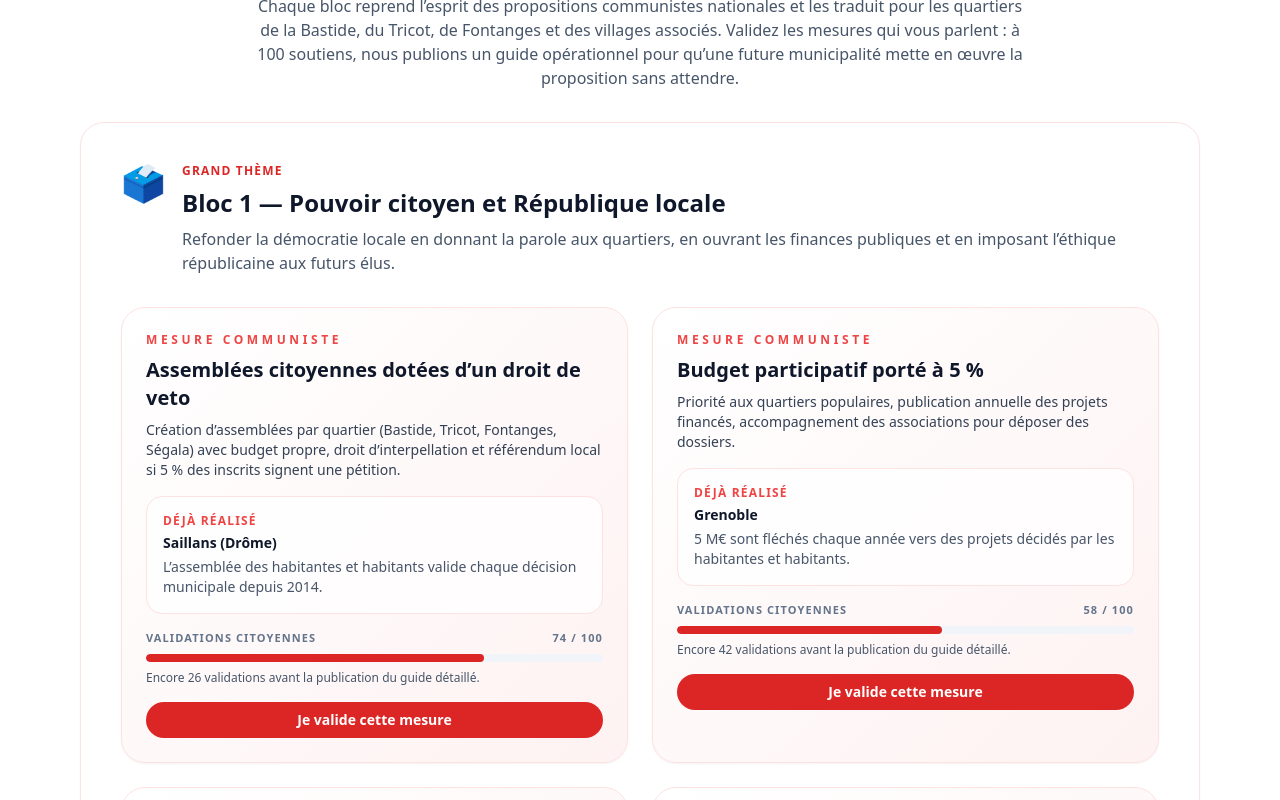
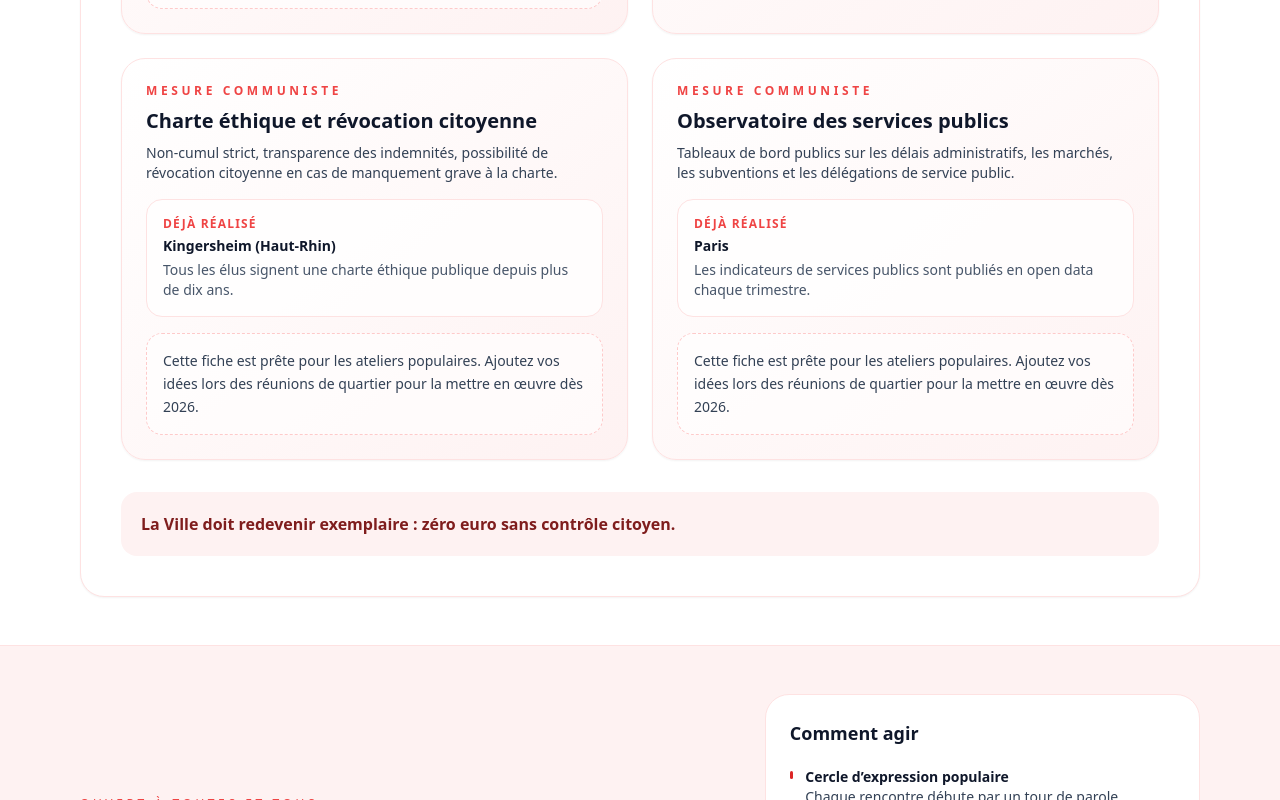
Before and after one commit to quentin12200/pcfvdr, a React (Vite) app: page / in a window 1280 px wide. Shown: the part 2200-3000 px from the top of the page. Built offline with nearby package versions, Linux system fonts and the light colour scheme; the HTML template or start-up script is replaced by a standard one.

Commit message:
Restructure layout with bandeau tabs and stats view

```diff
--- a/src/App.jsx
+++ b/src/App.jsx
@@ -1,17 +1,11 @@
 import React from "react";
 import { INTRO, SECTIONS, PARTICIPER, STATS } from "./content";
 import logoPcf from "../logo.png";
+import bandeau from "../bandeau.png";
 import "./index.css";
 
 const JOIN_URL = "https://www.pcf.fr/adherer";
-const VALIDATION_GOAL = 100;
-
 const ActionCard = ({ action }) => {
-  const [count, setCount] = React.useState(action.validations);
-  const percent = Math.min(100, Math.round((count / VALIDATION_GOAL) * 100));
-  const remaining = Math.max(0, VALIDATION_GOAL - count);
-  const isComplete = count >= VALIDATION_GOAL;
-
   return (
     <div className="rounded-3xl bg-gradient-to-br from-white to-red-50 border border-red-100 p-6 flex flex-col gap-4 shadow-sm">
       <div>
@@ -26,122 +20,110 @@ const ActionCard = ({ action }) => {
           <p className="mt-1 text-sm text-slate-600">{action.example.detail}</p>
         </div>
       )}
-      <div>
-        <div className="flex items-center justify-between text-[11px] uppercase tracking-widest text-slate-500 font-semibold">
-          <span>Validations citoyennes</span>
-          <span>
-            {count} / {VALIDATION_GOAL}
-          </span>
+      <div className="rounded-2xl border border-dashed border-red-200 bg-white/60 p-4 text-sm text-slate-700 leading-relaxed">
+        Cette fiche est prête pour les ateliers populaires. Ajoutez vos idées lors des réunions de quartier pour la mettre en
+        œuvre dès 2026.
       </div>
-        <div className="mt-2 h-2 rounded-full bg-slate-100 overflow-hidden">
-          <div
-            className={`h-full rounded-full ${isComplete ? "bg-emerald-500" : "bg-red-600"}`}
-            style={{ width: `${percent}%` }}
-          />
-        </div>
-        <p className="mt-2 text-xs text-slate-600">
-          {isComplete
-            ? "Guide pas à pas : prêt à remettre à la future municipalité."
-            : `Encore ${remaining} validations avant la publication du guide détaillé.`}
-        </p>
-      </div>
-      <button
-        type="button"
-        onClick={() => setCount((prev) => Math.min(VALIDATION_GOAL, prev + 1))}
-        disabled={isComplete}
-        className={`inline-flex items-center justify-center rounded-full px-4 py-2 text-sm font-semibold transition ${
-          isComplete ? "bg-slate-200 text-slate-500 cursor-not-allowed" : "bg-red-600 text-white hover:bg-red-700"
-        }`}
-      >
-        {isComplete ? "Guide publié" : "Je valide cette mesure"}
-      </button>
     </div>
   );
 };
 
 const NAV_LINKS = [
-  { label: "Vision", href: "#vision" },
-  { label: "Les chiffres", href: "#chiffres" },
-  { label: "Grands thèmes", href: "#themes" },
-  { label: "Participer", href: "#participer" }
+  { label: "Vision", type: "anchor", href: "#vision" },
+  { label: "Grands thèmes", type: "anchor", href: "#themes" },
+  { label: "Les chiffres", type: "view", view: "stats" },
+  { label: "Participer", type: "anchor", href: "#participer" }
 ];
 
-export default function App() {
+const ThemesTabs = () => {
+  const [activeId, setActiveId] = React.useState(SECTIONS[0]?.id ?? null);
+  const activeSection = React.useMemo(
+    () => SECTIONS.find((section) => section.id === activeId),
+    [activeId]
+  );
+
   return (
-    <div className="min-h-screen bg-white text-slate-900">
-      <header className="sticky top-0 z-40 border-b border-red-100 bg-white/95 backdrop-blur">
-        <div className="max-w-6xl mx-auto px-4 py-4 flex flex-wrap items-center gap-4">
-          <div className="flex items-center gap-3">
-            <img
-              src={logoPcf}
-              alt="Logo PCF Villefranche-de-Rouergue"
-              className="h-12 w-12 rounded-xl border border-red-100 object-contain p-1"
-            />
-            <div>
-              <p className="text-sm uppercase tracking-widest text-red-600 font-semibold">
-                Communistes villefranchois
+    <section id="themes" className="max-w-6xl mx-auto px-4 py-12">
+      <div className="mb-8 text-center">
+        <p className="text-xs uppercase tracking-[0.3em] text-red-500">Grands thèmes</p>
+        <h2 className="mt-2 text-3xl font-extrabold">Bloc communiste pour Villefranche</h2>
+        <p className="mt-3 text-base text-slate-600 max-w-3xl mx-auto">
+          Choisissez un onglet pour découvrir nos priorités. Chaque fiche est rédigée pour être exploitable par une
+          future municipalité.
         </p>
-              <p className="font-bold text-lg">Propositions municipales ouvertes</p>
+      </div>
+      <div className="flex gap-3 overflow-x-auto pb-2">
+        {SECTIONS.map((section) => (
+          <button
+            key={section.id}
+            type="button"
+            onClick={() => setActiveId(section.id)}
+            className={`rounded-full border px-4 py-2 text-sm font-semibold transition ${
+              activeId === section.id
+                ? "bg-red-600 text-white border-red-600"
+                : "border-red-200 text-red-700 hover:border-red-400"
+            }`}
+          >
+            {section.title}
+          </button>
+        ))}
+      </div>
+      {activeSection && (
+        <div className="mt-8 rounded-3xl border border-red-100 bg-white shadow-sm">
+          <div className="p-6 sm:p-10">
+            <div className="flex flex-wrap items-start gap-4">
+              <div className="text-4xl" aria-hidden>
+                {activeSection.icon}
+              </div>
+              <div className="flex-1 min-w-[250px]">
+                <p className="text-xs uppercase tracking-widest text-red-600 font-semibold">
+                  {activeSection.category}
+                </p>
+                <h3 className="mt-2 text-2xl font-bold text-slate-900">{activeSection.title}</h3>
+                <p className="mt-2 text-base text-slate-600">{activeSection.description}</p>
               </div>
             </div>
-          <nav className="flex items-center gap-4 ml-auto text-sm font-semibold text-slate-700">
-            {NAV_LINKS.map((link) => (
-              <a key={link.href} href={link.href} className="hover:text-red-700">
-                {link.label}
-              </a>
-            ))}
-            <a
-              href={JOIN_URL}
-              target="_blank"
-              rel="noreferrer"
-              className="rounded-full bg-red-600 text-white px-4 py-2 text-sm font-semibold hover:bg-red-700"
-            >
-              Rejoindre l’équipe
-            </a>
-          </nav>
-        </div>
-      </header>
-
-      <main>
-        <section id="vision" className="bg-gradient-to-br from-red-700 to-red-600 text-white">
-          <div className="max-w-6xl mx-auto px-4 py-12 grid gap-10 lg:grid-cols-[3fr_2fr] items-start">
-            <div>
-              <p className="text-xs uppercase tracking-[0.3em] text-red-100">{INTRO.badge}</p>
-              <h1 className="mt-3 text-4xl sm:text-5xl font-extrabold leading-tight">
-                {INTRO.title}
-              </h1>
-              <div className="mt-5 space-y-4 text-lg leading-relaxed">
-                {INTRO.paragraphs.map((paragraph, index) => (
-                  <p key={index}>{paragraph}</p>
+            <div className="mt-8 grid gap-6 md:grid-cols-2">
+              {activeSection.actions.map((action) => (
+                <ActionCard key={action.title} action={action} />
               ))}
             </div>
-              <p className="mt-6 text-sm uppercase tracking-widest text-red-100">
-                {INTRO.signature}
-              </p>
+            {activeSection.focus && (
+              <div className="mt-8 rounded-2xl bg-red-50 text-red-900 p-5 font-semibold">
+                {activeSection.focus}
               </div>
-            <div className="bg-white/10 border border-white/30 rounded-3xl p-6 space-y-4">
-              <p className="text-sm font-semibold uppercase tracking-widest text-red-100">
-                Nos engagements immédiats
-              </p>
-              <ul className="space-y-4">
-                {INTRO.commitments.map((commitment) => (
-                  <li key={commitment.title} className="bg-white/10 rounded-2xl p-4">
-                    <p className="text-sm uppercase tracking-wide text-red-100">{commitment.title}</p>
-                    <p className="text-lg font-semibold">{commitment.detail}</p>
-                  </li>
-                ))}
-              </ul>
+            )}
           </div>
+        </div>
+      )}
+    </section>
+  );
+};
+
+const StatsPage = ({ onBack }) => {
+  return (
+    <div className="bg-white">
+      <section className="bg-gradient-to-br from-red-700 to-red-600 text-white">
+        <div className="max-w-6xl mx-auto px-4 py-14 flex flex-col gap-6">
+          <div>
+            <p className="text-xs uppercase tracking-[0.3em] text-red-100">Les chiffres clés</p>
+            <h1 className="mt-3 text-4xl font-extrabold leading-tight">{STATS.title}</h1>
+            <p className="mt-4 text-lg text-red-50 max-w-3xl">{STATS.paragraphs[0]}</p>
+          </div>
+          <button
+            type="button"
+            onClick={onBack}
+            className="self-start rounded-full border border-white/60 px-5 py-2 text-sm font-semibold text-white hover:bg-white/10"
+          >
+            Revenir au programme
+          </button>
         </div>
       </section>
 
-        <section id="chiffres" className="bg-white border-b border-red-100">
-          <div className="max-w-6xl mx-auto px-4 py-12 grid gap-10 lg:grid-cols-[3fr_2fr] items-start">
+      <section className="max-w-6xl mx-auto px-4 py-12 grid gap-10 lg:grid-cols-[3fr_2fr] items-start">
         <div>
-              <p className="text-xs uppercase tracking-[0.3em] text-red-500">Les chiffres de Villefranche</p>
-              <h2 className="mt-3 text-3xl font-extrabold text-slate-900">{STATS.title}</h2>
-              <div className="mt-4 space-y-4 text-base text-slate-700">
-                {STATS.paragraphs.map((paragraph, index) => (
+          <div className="space-y-4 text-base text-slate-700">
+            {STATS.paragraphs.slice(1).map((paragraph, index) => (
               <p key={index}>{paragraph}</p>
             ))}
           </div>
@@ -177,55 +159,131 @@ export default function App() {
             ))}
           </ul>
         </div>
+      </section>
+    </div>
+  );
+};
+
+export default function App() {
+  const [view, setView] = React.useState("home");
+
+  const renderNavLink = (link) => {
+    if (link.type === "view") {
+      const isActive = view === link.view;
+      return (
+        <button
+          key={link.label}
+          type="button"
+          onClick={() => setView(link.view)}
+          className={`rounded-full px-4 py-1 text-sm font-semibold transition border ${
+            isActive
+              ? "bg-white text-red-600 border-white"
+              : "border-white/30 text-white/90 hover:border-white/70"
+          }`}
+        >
+          {link.label}
+        </button>
+      );
+    }
+
+    return (
+      <a
+        key={link.href}
+        href={link.href}
+        onClick={() => setView("home")}
+        className="rounded-full px-4 py-1 text-sm font-semibold text-white/90 hover:text-white"
+      >
+        {link.label}
+      </a>
+    );
+  };
+
+  return (
+    <div className="min-h-screen bg-white text-slate-900">
+      <header className="bg-gradient-to-br from-red-700 to-red-600 text-white shadow-lg">
+        <div className="max-w-6xl mx-auto px-4 py-6 space-y-6">
+          <div className="flex flex-wrap items-center gap-4">
+            <div className="flex items-center gap-3">
+              <img
+                src={logoPcf}
+                alt="Logo PCF Villefranche-de-Rouergue"
+                className="h-12 w-12 rounded-xl border border-white/30 bg-white/10 object-contain p-1"
+              />
+              <div>
+                <p className="text-sm uppercase tracking-widest text-red-100 font-semibold">Communistes villefranchois</p>
+                <p className="font-bold text-lg text-white">Propositions municipales ouvertes</p>
+              </div>
+            </div>
+            <nav className="flex items-center gap-3 ml-auto flex-wrap">
+              {NAV_LINKS.map((link) => renderNavLink(link))}
+              <a
+                href={JOIN_URL}
+                target="_blank"
+                rel="noreferrer"
+                className="rounded-full bg-white/10 border border-white/40 text-white px-4 py-2 text-sm font-semibold hover:bg-white/20"
+              >
+                Rejoindre l’équipe
+              </a>
+            </nav>
+          </div>
+          <div className="grid gap-6 md:grid-cols-[1.2fr_1fr] items-center rounded-3xl border border-white/20 bg-white/10 p-6">
+            <div>
+              <p className="text-xs uppercase tracking-[0.3em] text-red-100">Campagne 2026</p>
+              <h1 className="mt-3 text-3xl font-extrabold text-white">Ensemble, réinventons Villefranche</h1>
+              <p className="mt-3 text-sm text-red-100">
+                Le bandeau de campagne devient la scène du débat : nos ateliers populaires alimentent le programme ouvert et
+                l’assemblée citoyenne.
+              </p>
+            </div>
+            <div className="rounded-2xl overflow-hidden border border-white/20 bg-white/20">
+              <img
+                src={bandeau}
+                alt="Bandeau de la liste communiste villefranchoise"
+                className="w-full h-full object-cover"
+              />
+            </div>
+          </div>
+        </div>
+      </header>
+
+      {view === "stats" ? (
+        <StatsPage onBack={() => setView("home")} />
+      ) : (
+        <main>
+          <section id="vision" className="bg-gradient-to-br from-red-700 to-red-600 text-white">
+          <div className="max-w-6xl mx-auto px-4 py-12 grid gap-10 lg:grid-cols-[3fr_2fr] items-start">
+            <div>
+              <p className="text-xs uppercase tracking-[0.3em] text-red-100">{INTRO.badge}</p>
+              <h1 className="mt-3 text-4xl sm:text-5xl font-extrabold leading-tight">
+                {INTRO.title}
+              </h1>
+              <div className="mt-5 space-y-4 text-lg leading-relaxed">
+                {INTRO.paragraphs.map((paragraph, index) => (
+                  <p key={index}>{paragraph}</p>
+                ))}
+              </div>
+              <p className="mt-6 text-sm uppercase tracking-widest text-red-100">
+                {INTRO.signature}
+              </p>
+            </div>
+            <div className="bg-white/10 border border-white/30 rounded-3xl p-6 space-y-4">
+              <p className="text-sm font-semibold uppercase tracking-widest text-red-100">
+                Nos engagements immédiats
+              </p>
+              <ul className="space-y-4">
+                {INTRO.commitments.map((commitment) => (
+                  <li key={commitment.title} className="bg-white/10 rounded-2xl p-4">
+                    <p className="text-sm uppercase tracking-wide text-red-100">{commitment.title}</p>
+                    <p className="text-lg font-semibold">{commitment.detail}</p>
+                  </li>
+                ))}
+              </ul>
+            </div>
           </div>
         </section>
 
-        <section className="max-w-6xl mx-auto px-4 py-12" id="themes">
-          <div className="mb-8 text-center">
-            <p className="text-xs uppercase tracking-[0.3em] text-red-500">Grands thèmes</p>
-            <h2 className="mt-2 text-3xl font-extrabold">Bloc communiste pour Villefranche</h2>
-            <p className="mt-3 text-base text-slate-600 max-w-3xl mx-auto">
-              Chaque bloc reprend l’esprit des propositions communistes nationales et les traduit pour les quartiers de la Bastide,
-              du Tricot, de Fontanges et des villages associés. Validez les mesures qui vous parlent : à 100 soutiens, nous publions
-              un guide opérationnel pour qu’une future municipalité mette en œuvre la proposition sans attendre.
-            </p>
-          </div>
 
-          <div className="space-y-10">
-            {SECTIONS.map((section) => (
-              <section
-                key={section.id}
-                id={section.id}
-                className="rounded-3xl border border-red-100 bg-white shadow-sm"
-              >
-                <div className="p-6 sm:p-10">
-                  <div className="flex flex-wrap items-start gap-4">
-                    <div className="text-4xl" aria-hidden>
-                      {section.icon}
-                    </div>
-                    <div className="flex-1 min-w-[250px]">
-                      <p className="text-xs uppercase tracking-widest text-red-600 font-semibold">
-                        {section.category}
-                      </p>
-                      <h3 className="mt-2 text-2xl font-bold text-slate-900">{section.title}</h3>
-                      <p className="mt-2 text-base text-slate-600">{section.description}</p>
-                    </div>
-                  </div>
-                  <div className="mt-8 grid gap-6 md:grid-cols-2">
-                    {section.actions.map((action) => (
-                      <ActionCard key={action.title} action={action} />
-                    ))}
-                  </div>
-                  {section.focus && (
-                    <div className="mt-8 rounded-2xl bg-red-50 text-red-900 p-5 font-semibold">
-                      {section.focus}
-                    </div>
-                  )}
-                </div>
-              </section>
-            ))}
-          </div>
-        </section>
+        <ThemesTabs />
 
         <section id="participer" className="bg-red-50 border-y border-red-100">
           <div className="max-w-6xl mx-auto px-4 py-12 grid gap-8 md:grid-cols-[3fr_2fr] items-center">
@@ -273,6 +331,7 @@ export default function App() {
           </div>
         </section>
       </main>
+      )}
 
       <footer className="bg-white border-t border-red-100">
         <div className="max-w-6xl mx-auto px-4 py-8 flex flex-wrap gap-4 items-center justify-between text-sm text-slate-600">
```
Lines whose indentation alone changed are shown as unchanged.
